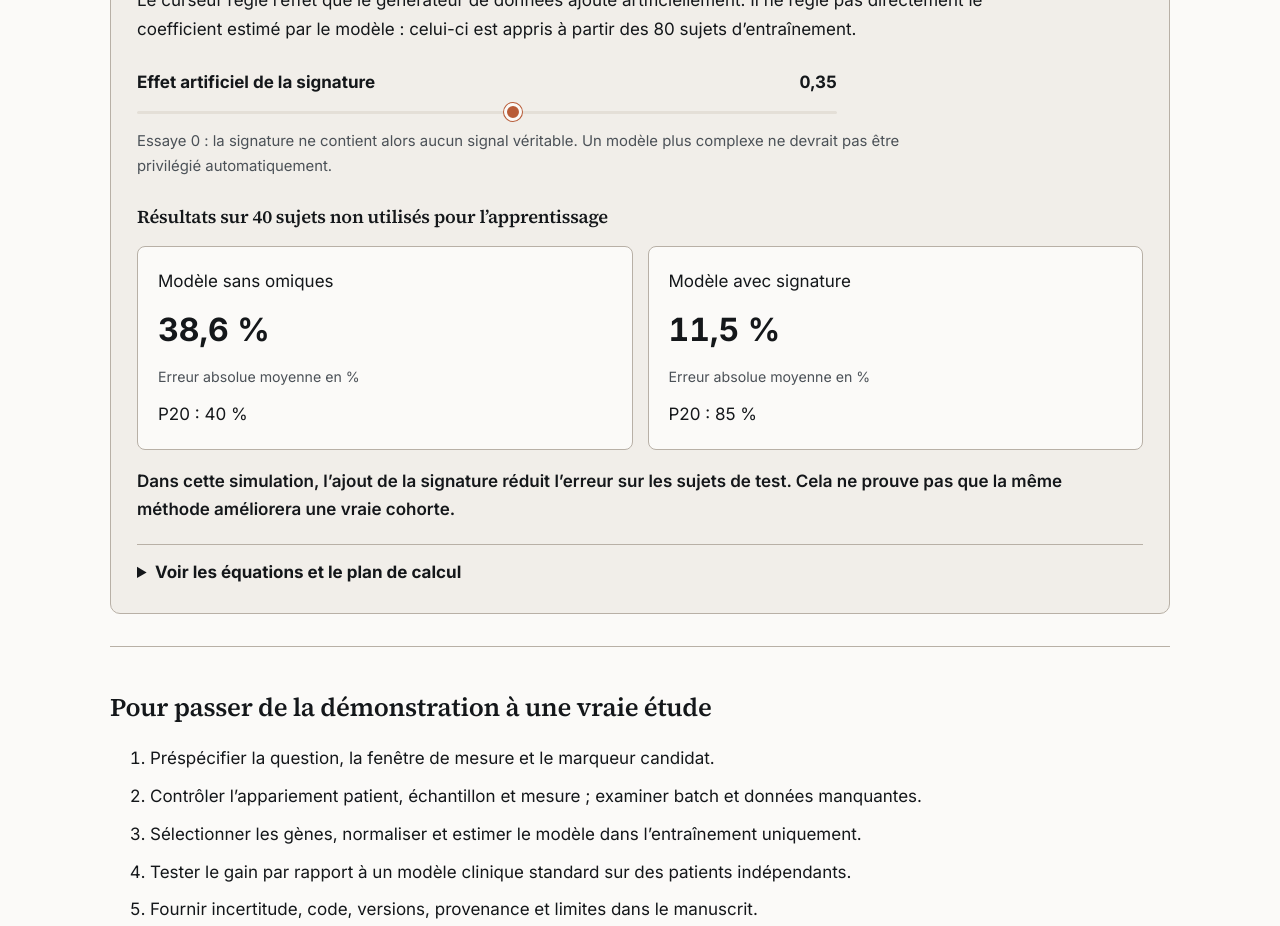
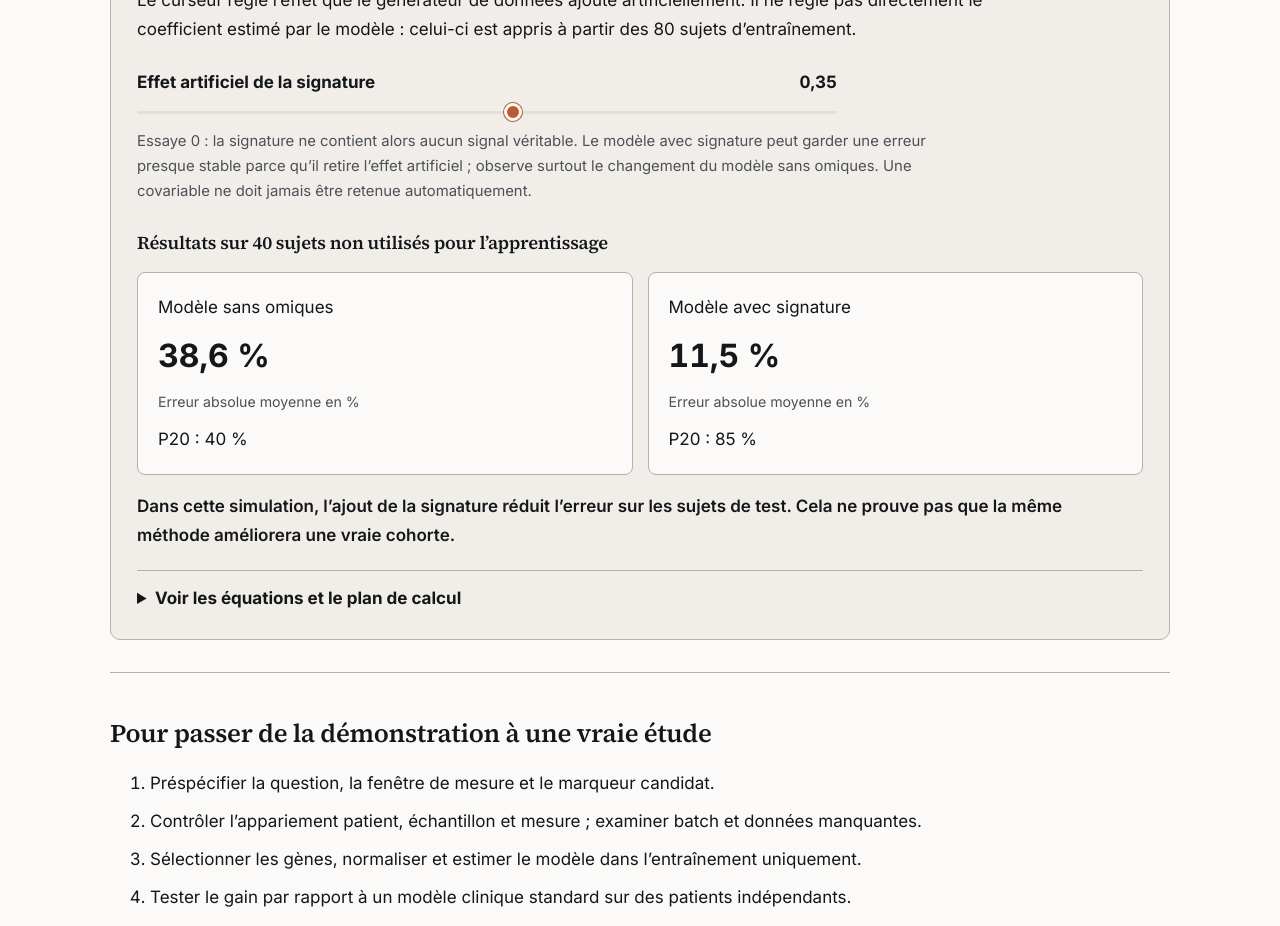
Before and after one commit to rberrah/rberrah.github.io, a SvelteKit app: page /domaines/cas-pratique in a window 1280 px wide. Shown: the part 920-1846 px from the top of the page. Built offline with nearby package versions, Linux system fonts and the light colour scheme.

Commit message:
docs(education): explain why held-out signature model tracks irreducible noise

```diff
--- a/src/routes/domaines/cas-pratique/+page.svelte
+++ b/src/routes/domaines/cas-pratique/+page.svelte
@@ -56,8 +56,8 @@
     <label for="planted-beta"><strong>{t('Effet artificiel de la signature','Planted signature effect')}</strong><output>{num(beta,2)}</output></label>
     <input id="planted-beta" type="range" min="0" max="0.65" step="0.05" bind:value={beta} data-testid="omics-pop-pk-beta"/>
     <p class="hint">{t(
-      'Essaye 0 : la signature ne contient alors aucun signal véritable. Un modèle plus complexe ne devrait pas être privilégié automatiquement.',
-      'Try 0: the signature contains no true signal. A more complex model should not automatically be preferred.'
+      'Essaye 0 : la signature ne contient alors aucun signal véritable. Le modèle avec signature peut garder une erreur presque stable parce qu’il retire l’effet artificiel ; observe surtout le changement du modèle sans omiques. Une covariable ne doit jamais être retenue automatiquement.',
+      'Try 0: the signature contains no true signal. The signature model may keep almost the same error because it removes the planted effect; particularly note how the baseline changes. A covariate should never be retained automatically.'
     )}</p>
     <h3>{t('Résultats sur 40 sujets non utilisés pour l’apprentissage','Results on 40 subjects excluded from training')}</h3>
     <div class="scores">
```
